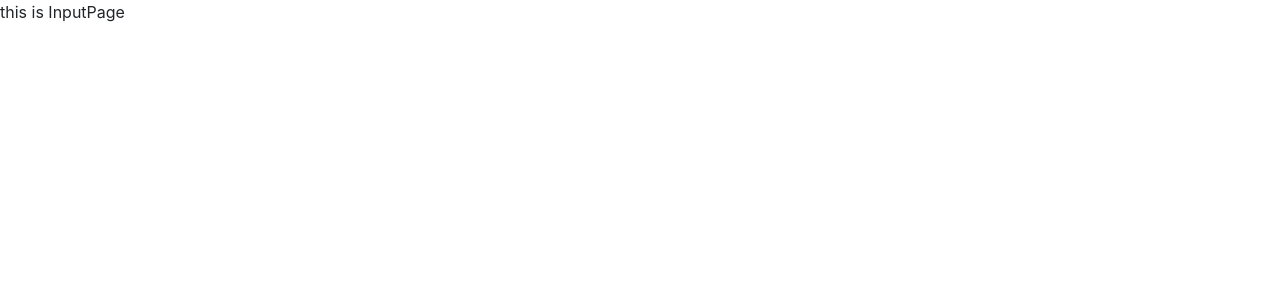
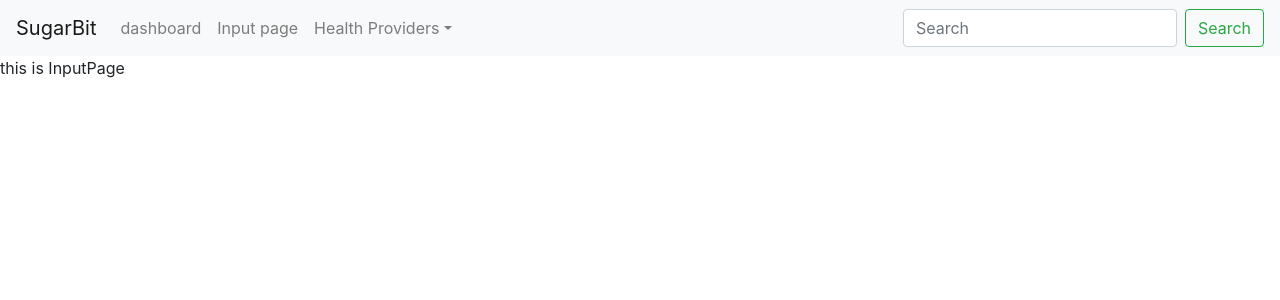
Before and after one commit to NimrodMendel/Sugarbit, a React (Create React App) app: page /InputPage in a window 1280 px wide. Shown: the top 300 px of the page. Built offline with nearby package versions, Linux system fonts and the light colour scheme.

Commit message:
adding a navbar

```diff
--- a/src/Components/InputPage.jsx
+++ b/src/Components/InputPage.jsx
@@ -1,5 +1,12 @@
 import React from "react";
+import TopNavbar from "./TopNavbar";
 
 export default function InputPage() {
-  return <div>this is InputPage</div>;
+  return (
+    <>
+      {" "}
+      <TopNavbar />
+      this is InputPage
+    </>
+  );
 }
--- a/src/Components/Login.jsx
+++ b/src/Components/Login.jsx
@@ -1,7 +1,6 @@
 import React, { useState } from "react";
 import { Button, Card, Form } from "react-bootstrap";
 import { useHistory } from "react-router-dom";
-
 export default function Login() {
   const [legalWaiverSigned, setLegalWaiver] = useState(false);
   const historyFunc = useHistory();
--- /dev/null
+++ b/src/Components/TopNavbar.jsx
@@ -0,0 +1,75 @@
+import React from "react";
+import { useHistory } from "react-router-dom";
+
+import {
+  Button,
+  Form,
+  Navbar,
+  Nav,
+  NavDropdown,
+  FormControl,
+} from "react-bootstrap";
+
+export default function TopNavbar() {
+  const historyFunc = useHistory();
+
+  const switchPage = (pageName) => {
+    historyFunc.push(`/${pageName}`);
+  };
+
+  return (
+    <>
+      <Navbar bg="light" expand="lg">
+        <Navbar.Brand href="#home">SugarBit</Navbar.Brand>
+        <Navbar.Toggle aria-controls="basic-navbar-nav" />
+        <Navbar.Collapse id="basic-navbar-nav">
+          <Nav className="mr-auto">
+            <Nav.Link href="#home">dashboard</Nav.Link>
+            <Nav.Link href="#link">Input page</Nav.Link>
+            <NavDropdown title="Health Providers" id="basic-nav-dropdown">
+              <NavDropdown.Item
+                target="_blank"
+                href="https://www.maccabi4u.co.il/1787-he/Maccabi.aspx"
+              >
+                Maccabi
+              </NavDropdown.Item>
+              <NavDropdown.Item
+                target="_blank"
+                href="https://www.meuhedet.co.il/en/"
+              >
+                Meuhedet
+              </NavDropdown.Item>
+              <NavDropdown.Item
+                target="_blank"
+                href="https://www.clalit.co.il/he/info/entitlements/Pages/englishrights.aspx"
+              >
+                Clalit
+              </NavDropdown.Item>
+              <NavDropdown.Item
+                target="_blank"
+                href="https://www.leumit.co.il/eng/home/"
+              >
+                Leumit
+              </NavDropdown.Item>
+              <NavDropdown.Item
+                target="_blank"
+                href="https://www.idf.il/%D7%90%D7%AA%D7%A8%D7%99%D7%9D/%D7%A9%D7%99%D7%A8%D7%95%D7%AA%D7%99-%D7%A8%D7%A4%D7%95%D7%90%D7%94/"
+              >
+                IDF Medical Corps
+              </NavDropdown.Item>
+
+              <NavDropdown.Divider />
+              <NavDropdown.Item target="_blank" href="#action/3.4">
+                Separated link
+              </NavDropdown.Item>
+            </NavDropdown>
+          </Nav>
+          <Form inline>
+            <FormControl type="text" placeholder="Search" className="mr-sm-2" />
+            <Button variant="outline-success">Search</Button>
+          </Form>
+        </Navbar.Collapse>
+      </Navbar>
+    </>
+  );
+}
--- /dev/null
+++ b/src/Results.jsx
@@ -0,0 +1,5 @@
+import React from "react";
+
+export default function Results() {
+  return <div>this is results page</div>;
+}
```
